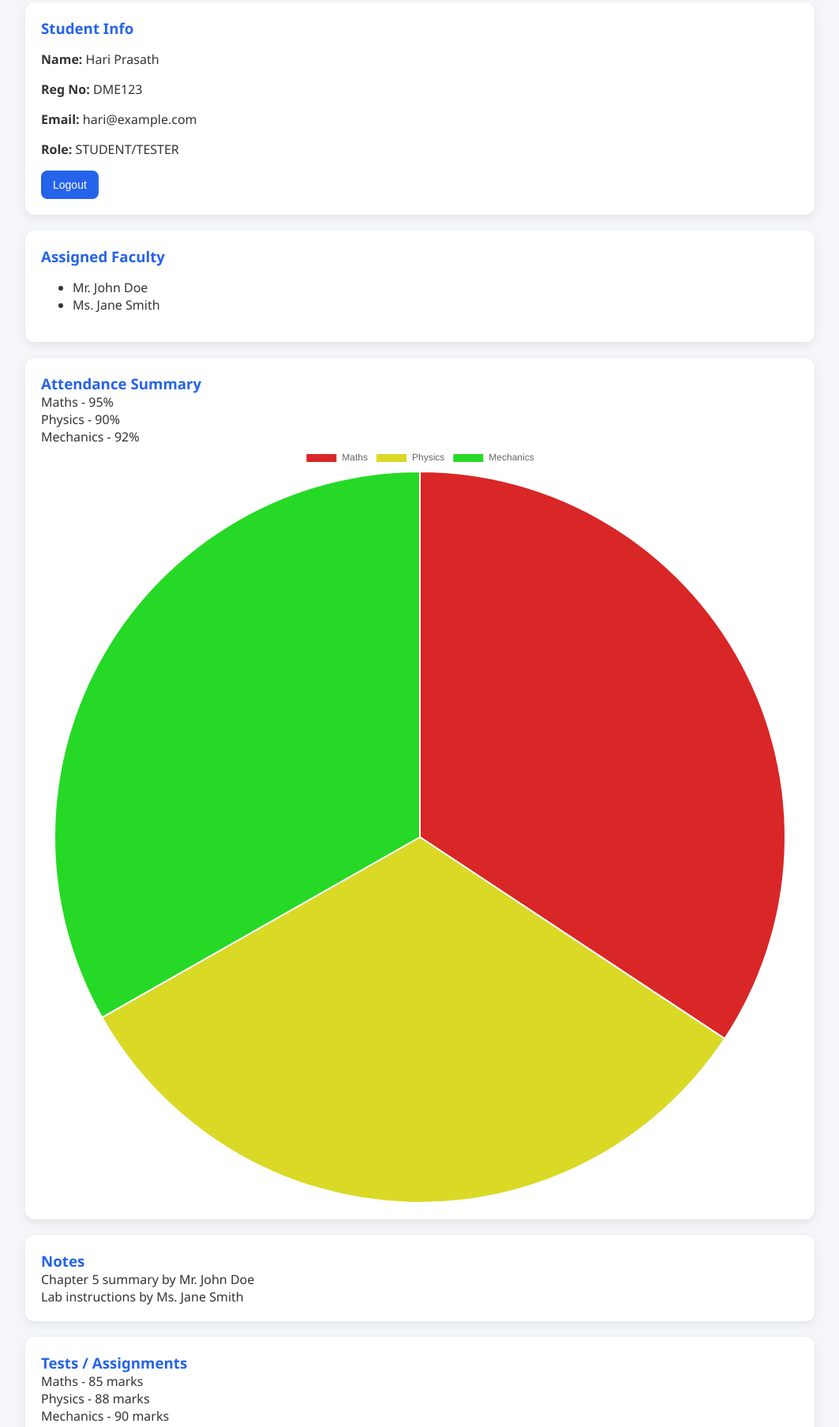
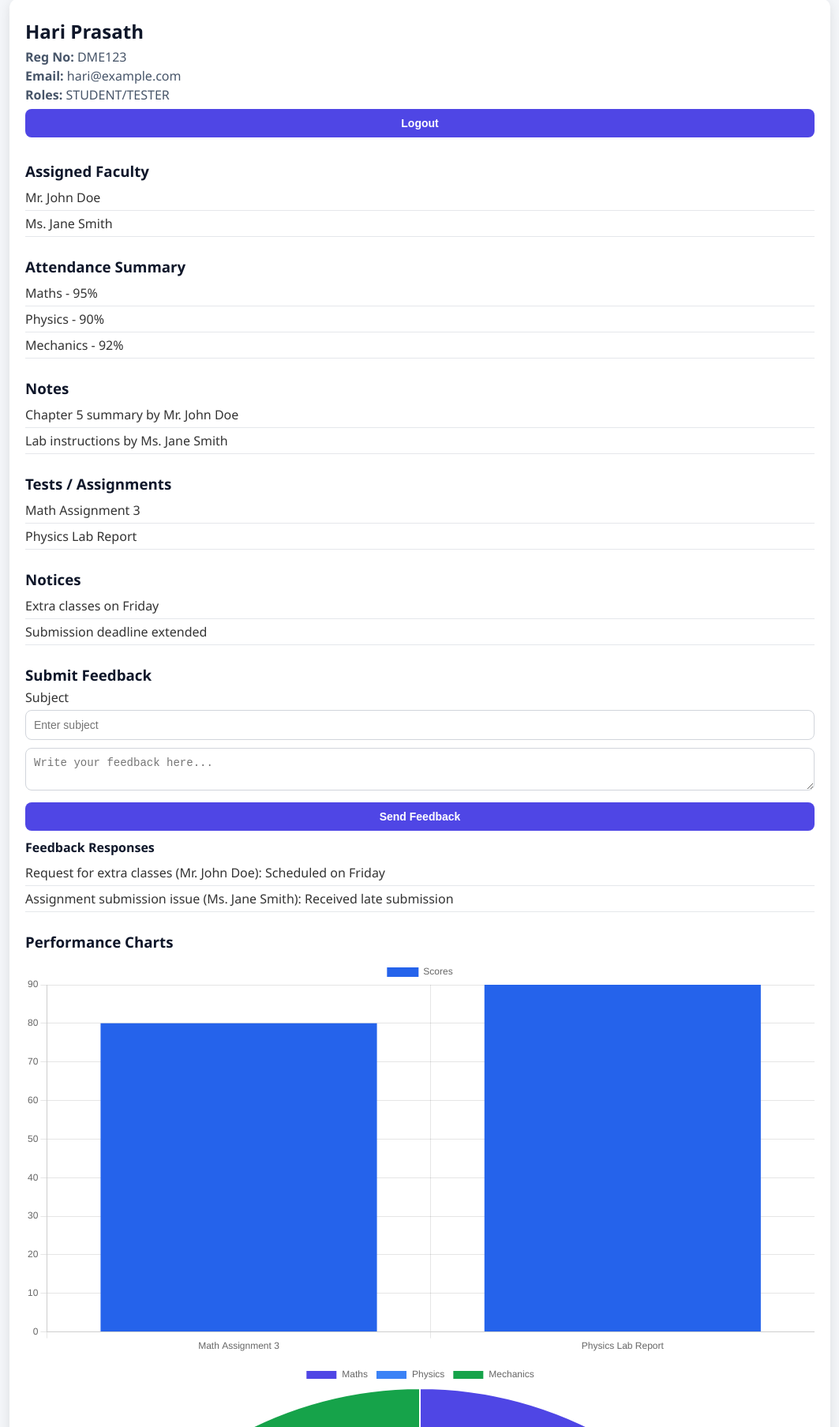
Before and after one commit to stonefrozen096-collab/Student-chatbot-, a website: page frontend/student.html in a window 1280 px wide. Shown: the part 32-1839 px from the top of the page at 79% size, without its empty margins (108-1171 px from the left). Drawn offline with nearby package versions, Linux system fonts and the light colour scheme; files that its build step writes are made by us from their sources.

Commit message:
Refactor student dashboard layout and functionality
Updated the student dashboard layout and styles, enhancing the profile section and adding performance charts. Improved the rendering functions for attendance, tests, notes, and feedback.

```diff
--- a/frontend/student.html
+++ b/frontend/student.html
@@ -6,230 +6,259 @@
 <title>Student Dashboard</title>
 <link rel="stylesheet" href="css/common.css">
 <style>
-  body { font-family: "Segoe UI", sans-serif; background:#f4f6f9; margin:0; padding:0; }
-  .container { max-width:1000px; margin:20px auto; padding:15px; }
-  .section-card { background:#fff; border-radius:12px; padding:20px; margin-bottom:20px; box-shadow:0 4px 12px rgba(0,0,0,0.08);}
-  h3 { color:#2563eb; margin-top:0; }
-  input, textarea { width:100%; margin:5px 0 15px; padding:10px; border-radius:8px; border:1px solid #d1d5db; }
-  button.primary-btn { padding:10px 15px; border:none; border-radius:8px; background:#2563eb; color:#fff; cursor:pointer; }
-  table { width:100%; border-collapse:collapse; margin-top:10px; }
-  th, td { padding:8px; border-bottom:1px solid #e5e7eb; }
-  #chatResponses div { margin:3px 0; }
+  body { font-family:"Segoe UI",sans-serif; background:#f4f6f9; margin:0; padding:0; }
+  .container { max-width: 1000px; margin: 30px auto; padding:20px; background:#fff; border-radius:12px; box-shadow:0 4px 15px rgba(0,0,0,0.1); }
+  h2,h3,h4 { margin:5px 0; color:#0f172a; }
+  .section { margin-bottom:25px; }
+  .profile-info p { margin:2px 0; color:#475569; }
+  .list-item { padding:5px 0; border-bottom:1px solid #e5e7eb; }
+  input,textarea,select,button { width:100%; padding:10px; margin:5px 0; border-radius:8px; border:1px solid #d1d5db; outline:none; }
+  button.primary-btn { background:#4f46e5;color:#fff;font-weight:bold;border:none;cursor:pointer;transition:0.3s; }
+  button.primary-btn:hover { transform:scale(1.03); }
+  canvas { max-width:100%; margin-top:10px; }
+  #chatbot { border:1px solid #d1d5db; border-radius:8px; padding:10px; max-height:300px; overflow-y:auto; background:#f9fafb; margin-top:10px; }
+  .chat-msg { margin:5px 0; }
+  .chat-msg.user { color:#2563eb; }
+  .chat-msg.bot { color:#10b981; }
 </style>
 </head>
 <body>
 <div class="container">
-  <!-- Student Info -->
-  <div class="section-card">
-    <h3>Student Info</h3>
-    <p><strong>Name:</strong> <span id="studentName">Hari Prasath</span></p>
-    <p><strong>Reg No:</strong> <span id="studentReg">DME123</span></p>
-    <p><strong>Email:</strong> <span id="studentEmail">hari@example.com</span></p>
-    <p><strong>Role:</strong> STUDENT/TESTER</p>
+  <!-- Profile -->
+  <div class="section profile-info">
+    <h2 id="studentName">Hari Prasath</h2>
+    <p><strong>Reg No:</strong> DME123</p>
+    <p><strong>Email:</strong> hari@example.com</p>
+    <p><strong>Roles:</strong> STUDENT/TESTER</p>
     <button class="primary-btn" onclick="logout()">Logout</button>
   </div>
 
   <!-- Assigned Faculty -->
-  <div class="section-card">
+  <div class="section">
     <h3>Assigned Faculty</h3>
-    <ul id="assignedFaculty">
-      <li>Mr. John Doe</li>
-      <li>Ms. Jane Smith</li>
-    </ul>
+    <div class="list-item">Mr. John Doe</div>
+    <div class="list-item">Ms. Jane Smith</div>
   </div>
 
   <!-- Attendance Summary -->
-  <div class="section-card">
+  <div class="section">
     <h3>Attendance Summary</h3>
-    <div id="attendanceSummary"></div>
-    <canvas id="attendanceChart" width="400" height="200"></canvas>
+    <div id="attendanceList"></div>
   </div>
 
   <!-- Notes -->
-  <div class="section-card">
+  <div class="section">
     <h3>Notes</h3>
     <div id="notesList"></div>
   </div>
 
   <!-- Tests / Assignments -->
-  <div class="section-card">
+  <div class="section">
     <h3>Tests / Assignments</h3>
     <div id="testList"></div>
-    <canvas id="testChart" width="400" height="200"></canvas>
   </div>
 
   <!-- Notices -->
-  <div class="section-card">
+  <div class="section">
     <h3>Notices</h3>
-    <div id="noticesList"></div>
+    <div id="noticeList"></div>
   </div>
 
   <!-- Feedback -->
-  <div class="section-card">
+  <div class="section">
     <h3>Submit Feedback</h3>
     <label for="feedbackSubject">Subject</label>
-    <input type="text" id="feedbackSubject">
-    <textarea id="feedbackText" rows="3" placeholder="Write your feedback here..."></textarea>
+    <input type="text" id="feedbackSubject" placeholder="Enter subject">
+    <textarea id="feedbackText" rows="2" placeholder="Write your feedback here..."></textarea>
     <button class="primary-btn" onclick="submitFeedback()">Send Feedback</button>
+    <h4>Feedback Responses</h4>
     <div id="feedbackResponses"></div>
   </div>
 
+  <!-- Charts -->
+  <div class="section">
+    <h3>Performance Charts</h3>
+    <canvas id="testChart"></canvas>
+    <canvas id="attendanceChart"></canvas>
+    <canvas id="completionChart"></canvas>
+  </div>
+
   <!-- Chatbot -->
-  <div class="section-card">
+  <div class="section">
     <h3>Chatbot Assistant</h3>
-    <textarea id="chatInput" placeholder="Ask me anything..."></textarea>
-    <button class="primary-btn" onclick="sendChat()">Send</button>
-    <div id="chatResponses"></div>
+    <div id="chatbot"></div>
+    <input type="text" id="chatbotInput" placeholder="Ask me anything...">
+    <button class="primary-btn" id="chatbotSendBtn">Send</button>
   </div>
 </div>
 
 <script src="https://cdn.jsdelivr.net/npm/chart.js"></script>
 <script>
-/* Sample real-time data simulation */
-let studentData = {
-  attendance: [
+  // Sample Data
+  const attendanceData = [
     {subject:'Maths', percent:95},
     {subject:'Physics', percent:90},
     {subject:'Mechanics', percent:92}
-  ],
-  tests: [
-    {subject:'Maths', score:85},
-    {subject:'Physics', score:88},
-    {subject:'Mechanics', score:90}
-  ],
-  notes:[
-    "Chapter 5 summary by Mr. John Doe",
-    "Lab instructions by Ms. Jane Smith"
-  ],
-  notices:[
-    "Extra classes on Friday",
-    "Submission deadline extended"
-  ],
-  feedback:[{subject:'Extra classes', response:'Scheduled on Friday'}]
-};
+  ];
+  const notesData = [
+    {title:'Chapter 5 summary', faculty:'Mr. John Doe'},
+    {title:'Lab instructions', faculty:'Ms. Jane Smith'}
+  ];
+  const testData = [
+    {title:'Math Assignment 3'},
+    {title:'Physics Lab Report'}
+  ];
+  const noticeData = [
+    'Extra classes on Friday',
+    'Submission deadline extended'
+  ];
+  const feedbackData = [];
+  const feedbackResponses = [
+    'Request for extra classes (Mr. John Doe): Scheduled on Friday',
+    'Assignment submission issue (Ms. Jane Smith): Received late submission'
+  ];
 
-/* Render Attendance */
-const attendanceSummary = document.getElementById('attendanceSummary');
-const attendanceChart = new Chart(document.getElementById('attendanceChart'), {
-  type:'pie',
-  data:{labels:[], datasets:[{data:[], backgroundColor:[]}]}
-});
-function renderAttendance(){
-  attendanceSummary.innerHTML='';
-  studentData.attendance.forEach(a=>{
-    const div=document.createElement('div');
-    div.textContent=`${a.subject} - ${a.percent}%`;
-    attendanceSummary.appendChild(div);
-  });
-  attendanceChart.data.labels = studentData.attendance.map(a=>a.subject);
-  attendanceChart.data.datasets[0].data = studentData.attendance.map(a=>a.percent);
-  attendanceChart.data.datasets[0].backgroundColor = studentData.attendance.map((_,i)=>`hsl(${i*60%360},70%,50%)`);
-  attendanceChart.update();
-}
+  const triggers = [
+    {word:'hello', reply:'hello 👋 how can I help you?'},
+    {word:'hi', reply:'Hi there! How can I assist you?'}
+  ];
 
-/* Render Tests */
-const testList = document.getElementById('testList');
-const testChart = new Chart(document.getElementById('testChart'), {
-  type:'bar',
-  data:{labels:[], datasets:[{label:'Scores', data:[], backgroundColor:'#2563eb'}]}
-});
-function renderTests(){
-  testList.innerHTML='';
-  studentData.tests.forEach(t=>{
-    const div=document.createElement('div');
-    div.textContent=`${t.subject} - ${t.score} marks`;
-    testList.appendChild(div);
-  });
-  testChart.data.labels = studentData.tests.map(t=>t.subject);
-  testChart.data.datasets[0].data = studentData.tests.map(t=>t.score);
-  testChart.update();
-}
-
-/* Render Notes */
-const notesList = document.getElementById('notesList');
-function renderNotes(){
-  notesList.innerHTML='';
-  studentData.notes.forEach(n=>{
-    const div=document.createElement('div');
-    div.textContent=n;
-    notesList.appendChild(div);
+  // Render Functions
+  function renderAttendance() {
+    const container = document.getElementById('attendanceList');
+    container.innerHTML = '';
+    attendanceData.forEach(a => {
+      const div = document.createElement('div');
+      div.className='list-item';
+      div.textContent = `${a.subject} - ${a.percent}%`;
+      container.appendChild(div);
     });
   }
 
-/* Render Notices */
-const noticesList = document.getElementById('noticesList');
-function renderNotices(){
-  noticesList.innerHTML='';
-  studentData.notices.forEach(n=>{
+  function renderNotes() {
+    const container = document.getElementById('notesList');
+    container.innerHTML = '';
+    notesData.forEach(n=>{
       const div=document.createElement('div');
-    div.textContent=n;
-    noticesList.appendChild(div);
+      div.className='list-item';
+      div.textContent=`${n.title} by ${n.faculty}`;
+      container.appendChild(div);
     });
   }
 
-/* Render Feedback */
-const feedbackResponses = document.getElementById('feedbackResponses');
-function renderFeedback(){
-  feedbackResponses.innerHTML='';
-  studentData.feedback.forEach(f=>{
+  function renderTests() {
+    const container=document.getElementById('testList');
+    container.innerHTML='';
+    testData.forEach(t=>{
       const div=document.createElement('div');
-    div.textContent=`${f.subject}: ${f.response}`;
-    feedbackResponses.appendChild(div);
+      div.className='list-item';
+      div.textContent=t.title;
+      container.appendChild(div);
     });
   }
 
-/* Feedback submission */
-function submitFeedback(){
-  const subj = document.getElementById('feedbackSubject').value;
-  const text = document.getElementById('feedbackText').value;
-  if(subj && text){
-    studentData.feedback.push({subject:subj, response:text});
-    renderFeedback();
+  function renderNotices() {
+    const container=document.getElementById('noticeList');
+    container.innerHTML='';
+    noticeData.forEach(n=>{
+      const div=document.createElement('div');
+      div.className='list-item';
+      div.textContent=n;
+      container.appendChild(div);
+    });
+  }
+
+  function renderFeedback() {
+    const container=document.getElementById('feedbackResponses');
+    container.innerHTML='';
+    feedbackResponses.forEach(f=>{
+      const div=document.createElement('div');
+      div.className='list-item';
+      div.textContent=f;
+      container.appendChild(div);
+    });
+  }
+
+  function submitFeedback() {
+    const subject=document.getElementById('feedbackSubject').value;
+    const text=document.getElementById('feedbackText').value;
+    if(subject && text) {
+      feedbackData.push({subject,text});
+      alert('Feedback submitted!');
       document.getElementById('feedbackSubject').value='';
       document.getElementById('feedbackText').value='';
+      renderFeedback();
     }
   }
 
-/* Chatbot triggers */
-const chatbotTriggers = [
-  {trigger:'hello', response:'Hello 👋, how can I help you?'},
-  {trigger:'attendance', response:'You can check your attendance summary above.'},
-  {trigger:'test', response:'Your test scores are displayed in the Tests / Assignments section.'}
-];
+  // Charts
+  const testChart=new Chart(document.getElementById('testChart'),{
+    type:'bar',
+    data:{
+      labels:testData.map(t=>t.title),
+      datasets:[{label:'Scores', data:[80,90], backgroundColor:'#2563eb'}]
+    }
+  });
 
-function sendChat(){
-  const input=document.getElementById('chatInput').value.trim().toLowerCase();
-  if(!input) return;
-  const chatResponses=document.getElementById('chatResponses');
-  const userDiv=document.createElement('div');
-  userDiv.textContent='You: '+input;
-  userDiv.style.fontWeight='bold';
-  chatResponses.appendChild(userDiv);
-  const triggerObj=chatbotTriggers.find(t=>input.includes(t.trigger.toLowerCase()));
-  const botDiv=document.createElement('div');
-  botDiv.textContent='Bot: '+(triggerObj?triggerObj.response:'I didn\'t understand that. 🤔');
-  botDiv.style.color='#2563eb';
-  chatResponses.appendChild(botDiv);
-  document.getElementById('chatInput').value='';
-  chatResponses.scrollTop=chatResponses.scrollHeight;
+  const attendanceChart=new Chart(document.getElementById('attendanceChart'),{
+    type:'pie',
+    data:{
+      labels:attendanceData.map(a=>a.subject),
+      datasets:[{data:attendanceData.map(a=>a.percent), backgroundColor:['#4f46e5','#3b82f6','#16a34a']}]
+    }
+  });
+
+  const completionChart=new Chart(document.getElementById('completionChart'),{
+    type:'doughnut',
+    data:{
+      labels:['Completed','Pending'],
+      datasets:[{data:[12,3], backgroundColor:['#10b981','#f59e0b']}]
+    }
+  });
+
+  // Chatbot
+  const chatbotContainer = document.getElementById('chatbot');
+  const chatbotInput = document.getElementById('chatbotInput');
+  const chatbotSendBtn = document.getElementById('chatbotSendBtn');
+
+  function addChatMessage(msg, sender) {
+    const div = document.createElement('div');
+    div.className = 'chat-msg ' + sender;
+    div.textContent = msg;
+    chatbotContainer.appendChild(div);
+    chatbotContainer.scrollTop = chatbotContainer.scrollHeight;
   }
 
-/* Logout */
-function logout(){ alert('Logging out...'); window.location.href='index.html'; }
+  chatbotSendBtn.addEventListener('click', () => {
+    const userMsg = chatbotInput.value.trim();
+    if(!userMsg) return;
+    addChatMessage('You: ' + userMsg, 'user');
+    chatbotInput.value = '';
 
-/* Initial render */
+    // Check triggers
+    const trigger = triggers.find(t => userMsg.toLowerCase().includes(t.word.toLowerCase()));
+    if(trigger) {
+      addChatMessage('Bot: ' + trigger.reply, 'bot');
+    } else {
+      addChatMessage('Bot: I have received your query.', 'bot');
+    }
+  });
+
+  chatbotInput.addEventListener('keypress', e => {
+    if(e.key==='Enter') chatbotSendBtn.click();
+  });
+
+  function logout() {
+    alert('Logging out...');
+    window.location.href='index.html';
+  }
+
+  // Initialize
   renderAttendance();
+  renderNotes();
   renderTests();
-renderNotes();
   renderNotices();
   renderFeedback();
-
-/* Simulate real-time updates (Demo only) */
-setInterval(()=>{
-  // Example: Admin updated Math attendance
-  studentData.attendance[0].percent = Math.min(studentData.attendance[0].percent +1,100);
-  renderAttendance();
-},10000); // every 10s
 </script>
 </body>
 </html>
```
Lines whose indentation alone changed are shown as unchanged.
